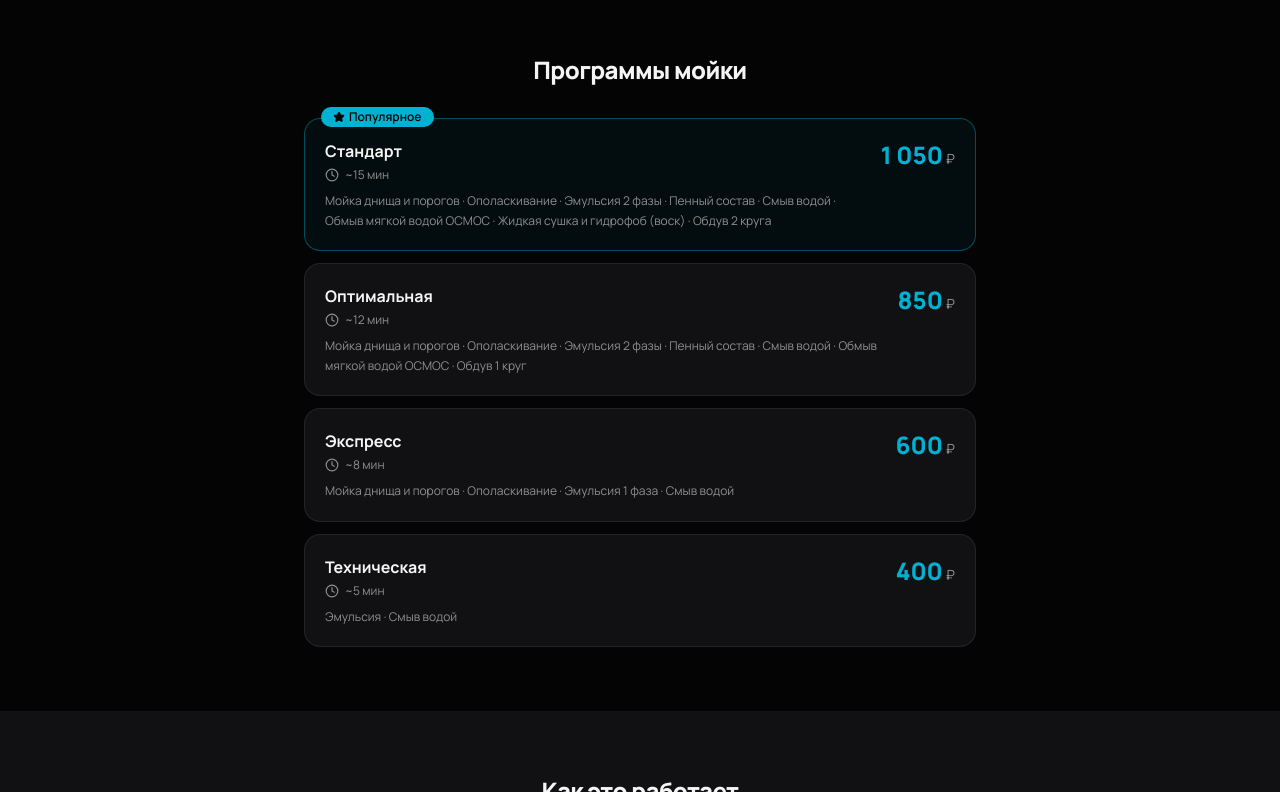
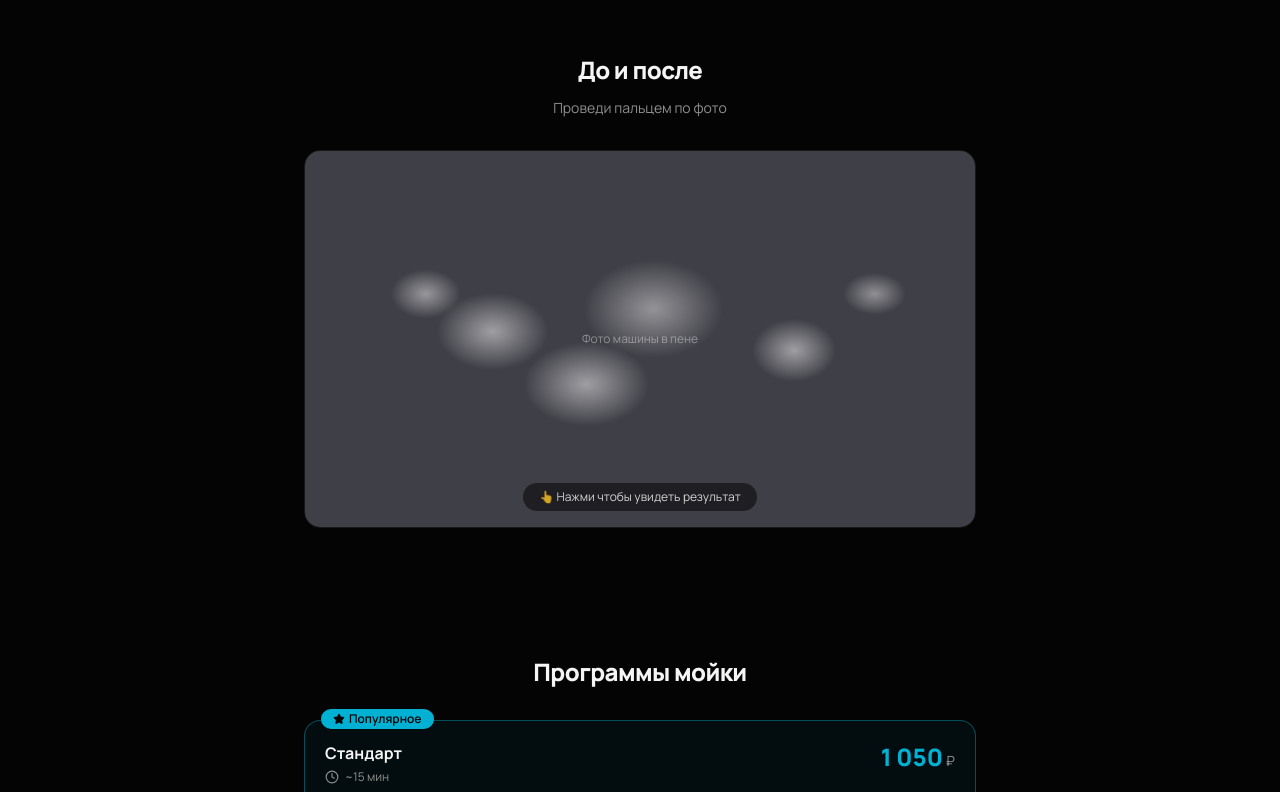
Before and after one commit to Slarck777/moi-robot, a Next.js app: page / in a window 1280 px wide. Shown: the part 811-1603 px from the top of the page. Built offline with nearby package versions, Linux system fonts and the light colour scheme.

Commit message:
feat: car reveal effect (foam -> clean on hover/touch)

```diff
--- a/app/page.tsx
+++ b/app/page.tsx
@@ -1,4 +1,5 @@
 import { Hero } from "@/components/marketing/Hero";
+import { CarReveal } from "@/components/marketing/CarReveal";
 import { Programs } from "@/components/marketing/Programs";
 import { HowItWorks } from "@/components/marketing/HowItWorks";
 
@@ -6,6 +7,7 @@ export default function HomePage() {
   return (
     <>
       <Hero />
+      <CarReveal />
       <Programs />
       <HowItWorks />
     </>
--- /dev/null
+++ b/components/marketing/CarReveal.tsx
@@ -0,0 +1,152 @@
+"use client";
+
+import { useRef, useState, useCallback } from "react";
+
+const CIRCLE_RADIUS = 120;
+
+type Position = { x: number; y: number };
+
+// Замените foamSrc и cleanSrc на реальные пути к фото когда они будут готовы
+const foamSrc = ""; // "/car-foam.jpg"
+const cleanSrc = ""; // "/car-clean.jpg"
+
+export function CarReveal() {
+  const containerRef = useRef<HTMLDivElement>(null);
+  const [pos, setPos] = useState<Position | null>(null);
+
+  const getRelativePos = useCallback(
+    (clientX: number, clientY: number): Position | null => {
+      const el = containerRef.current;
+      if (!el) return null;
+      const rect = el.getBoundingClientRect();
+      return { x: clientX - rect.left, y: clientY - rect.top };
+    },
+    []
+  );
+
+  const handleMouseMove = useCallback(
+    (e: React.MouseEvent) => setPos(getRelativePos(e.clientX, e.clientY)),
+    [getRelativePos]
+  );
+
+  const handleMouseLeave = useCallback(() => setPos(null), []);
+
+  const handleTouchMove = useCallback(
+    (e: React.TouchEvent) => {
+      e.preventDefault();
+      const t = e.touches[0];
+      setPos(getRelativePos(t.clientX, t.clientY));
+    },
+    [getRelativePos]
+  );
+
+  const handleTouchEnd = useCallback(() => setPos(null), []);
+
+  const clipPath = pos
+    ? `circle(${CIRCLE_RADIUS}px at ${pos.x}px ${pos.y}px)`
+    : "circle(0px at 50% 50%)";
+
+  return (
+    <section className="px-4 py-16">
+      <div className="mx-auto max-w-2xl">
+        <h2 className="mb-3 text-center text-2xl font-black tracking-tight">
+          До и после
+        </h2>
+        <p className="mb-8 text-center text-sm text-muted-foreground">
+          Проведи пальцем по фото
+        </p>
+
+        <div
+          ref={containerRef}
+          onMouseMove={handleMouseMove}
+          onMouseLeave={handleMouseLeave}
+          onTouchMove={handleTouchMove}
+          onTouchEnd={handleTouchEnd}
+          className="relative w-full overflow-hidden rounded-2xl border border-border cursor-none touch-none select-none"
+          style={{ aspectRatio: "16/9" }}
+        >
+          {/* Слой 1 — машина в пене */}
+          <div
+            className="absolute inset-0"
+            style={
+              foamSrc
+                ? { backgroundImage: `url(${foamSrc})`, backgroundSize: "cover", backgroundPosition: "center" }
+                : undefined
+            }
+          >
+            {!foamSrc && (
+              <div className="absolute inset-0 bg-zinc-700">
+                <div
+                  className="absolute inset-0 opacity-50"
+                  style={{
+                    backgroundImage: `
+                      radial-gradient(ellipse 80px 55px at 28% 48%, white 0%, transparent 70%),
+                      radial-gradient(ellipse 100px 70px at 52% 42%, #e8e8e8 0%, transparent 70%),
+                      radial-gradient(ellipse 60px 45px at 73% 53%, white 0%, transparent 70%),
+                      radial-gradient(ellipse 50px 35px at 18% 38%, #f0f0f0 0%, transparent 70%),
+                      radial-gradient(ellipse 90px 60px at 42% 62%, white 0%, transparent 70%),
+                      radial-gradient(ellipse 45px 30px at 85% 38%, #e0e0e0 0%, transparent 70%)
+                    `,
+                  }}
+                />
+                <div className="absolute inset-0 flex items-center justify-center">
+                  <p className="text-xs text-white/40">Фото машины в пене</p>
+                </div>
+              </div>
+            )}
+          </div>
+
+          {/* Слой 2 — чистая машина (открывается под пальцем) */}
+          <div
+            className="absolute inset-0 transition-[clip-path] duration-[60ms]"
+            style={{
+              clipPath,
+              ...(cleanSrc
+                ? { backgroundImage: `url(${cleanSrc})`, backgroundSize: "cover", backgroundPosition: "center" }
+                : undefined),
+            }}
+          >
+            {!cleanSrc && (
+              <div className="absolute inset-0 bg-zinc-900">
+                <div
+                  className="absolute inset-0"
+                  style={{
+                    backgroundImage: `
+                      linear-gradient(135deg, transparent 35%, rgba(0,174,239,0.25) 50%, transparent 65%),
+                      linear-gradient(45deg, transparent 25%, rgba(255,255,255,0.08) 50%, transparent 75%)
+                    `,
+                  }}
+                />
+                <div className="absolute inset-0 flex items-center justify-center">
+                  <p className="text-xs text-white/40">Фото чистой машины</p>
+                </div>
+              </div>
+            )}
+          </div>
+
+          {/* Кружок-курсор */}
+          {pos && (
+            <div
+              className="pointer-events-none absolute z-10 rounded-full border-2 border-white/70 shadow-lg"
+              style={{
+                width: CIRCLE_RADIUS * 2,
+                height: CIRCLE_RADIUS * 2,
+                left: pos.x - CIRCLE_RADIUS,
+                top: pos.y - CIRCLE_RADIUS,
+              }}
+            />
+          )}
+
+          {/* Подсказка */}
+          {!pos && (
+            <div className="pointer-events-none absolute inset-0 flex items-end justify-center pb-4">
+              <span className="rounded-full bg-black/50 px-4 py-1.5 text-xs text-white/80 backdrop-blur-sm">
+                👆 Нажми чтобы увидеть результат
+              </span>
+            </div>
+          )}
+        </div>
+      </div>
+    </section>
+  );
+}
```
Also changed, not shown: public/car-clean.jpg (added), public/car-foam.jpg (added).
